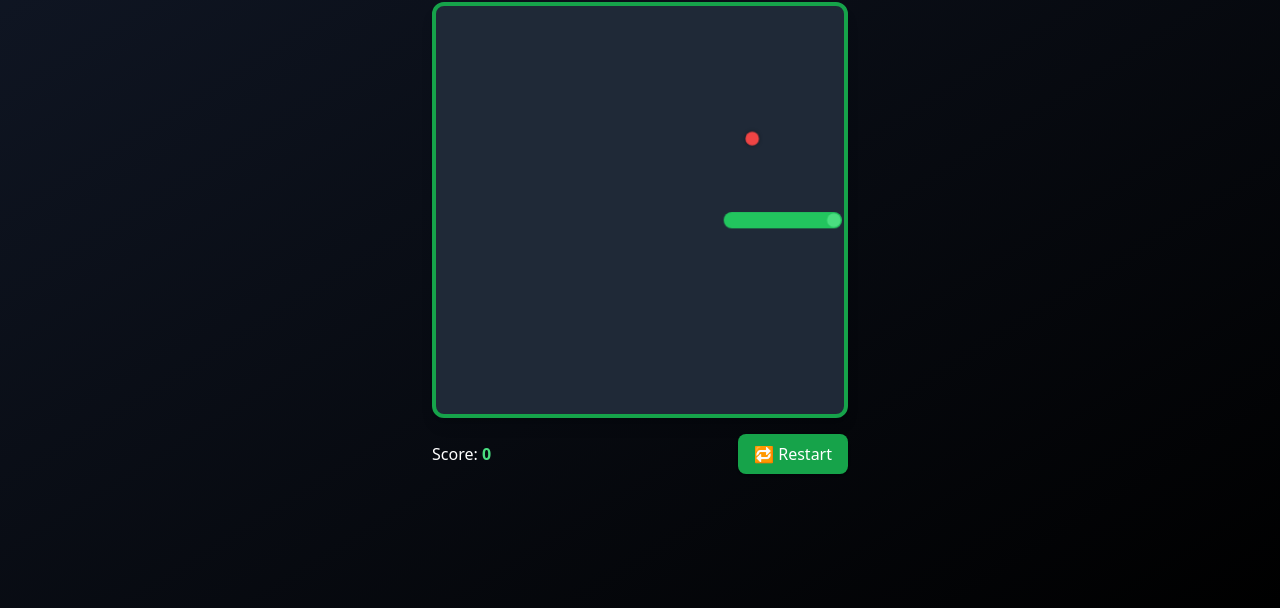
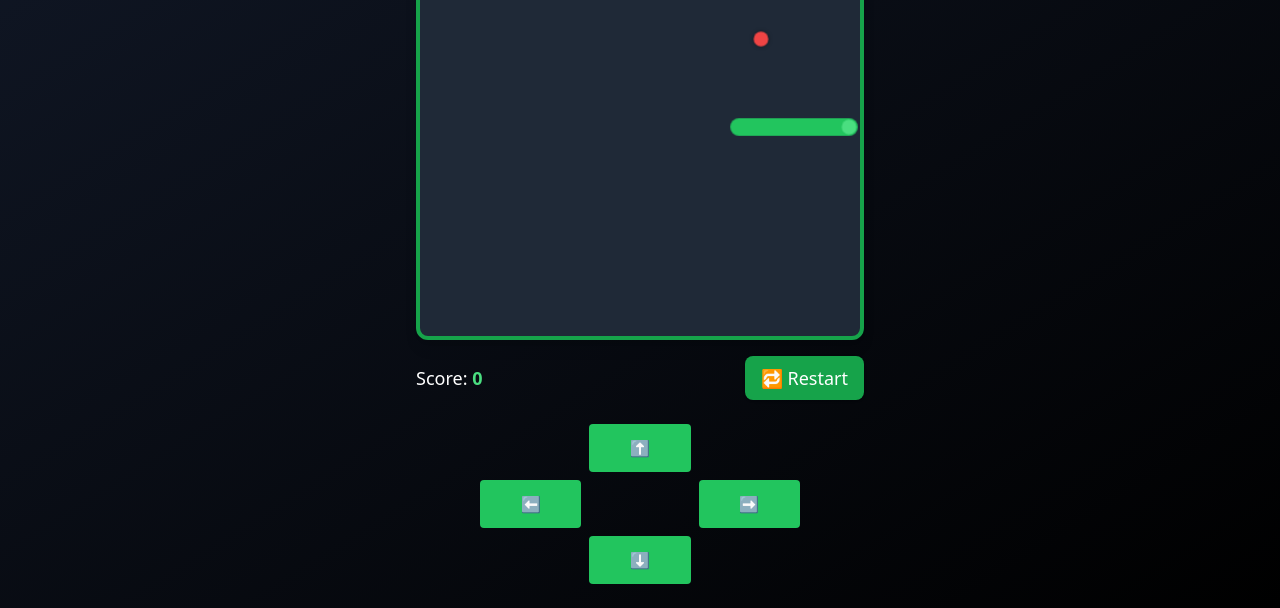
Before and after one commit to HENGKER-MAGANG/game-snack, a plain HTML site: page index.html in a window 1280 px wide. Shown: the part 192-800 px from the top of the page. Drawn offline with nearby package versions, Linux system fonts and the light colour scheme.

Commit message:
commit 2

```diff
--- a/index.html
+++ b/index.html
@@ -13,17 +13,33 @@
     }
   </style>
 </head>
-<body class="bg-gradient-to-br from-gray-900 to-black text-white flex items-center justify-center min-h-screen">
-  <div class="text-center w-full max-w-md px-4">
+<body class="bg-gradient-to-br from-gray-900 to-black text-white flex items-center justify-center min-h-screen px-4">
+  <div class="text-center w-full max-w-md">
     <h1 class="text-3xl font-bold mb-6 text-green-400">🐍 Snake Game</h1>
+
     <canvas id="gameCanvas" class="w-full aspect-square bg-gray-800 rounded-xl shadow-lg border-4 border-green-600"></canvas>
-    <div class="mt-4 flex justify-between items-center">
+
+    <div class="mt-4 flex justify-between items-center text-lg">
       <p>Score: <span id="score" class="font-bold text-green-400">0</span></p>
-      <button id="restartBtn" class="bg-green-600 hover:bg-green-700 text-white py-2 px-4 rounded-lg shadow">
-        🔁 Restart
-      </button>
+      <button id="restartBtn" class="bg-green-600 hover:bg-green-700 text-white py-2 px-4 rounded-lg shadow transition">🔁 Restart</button>
+    </div>
+
+    <!-- Kontrol Mobile -->
+    <div class="mt-6 grid grid-cols-3 gap-2 max-w-xs mx-auto">
+      <div></div>
+      <button class="control-btn bg-green-500 hover:bg-green-600 py-3 rounded text-white" data-dir="UP">⬆️</button>
+      <div></div>
+
+      <button class="control-btn bg-green-500 hover:bg-green-600 py-3 rounded text-white" data-dir="LEFT">⬅️</button>
+      <div></div>
+      <button class="control-btn bg-green-500 hover:bg-green-600 py-3 rounded text-white" data-dir="RIGHT">➡️</button>
+
+      <div></div>
+      <button class="control-btn bg-green-500 hover:bg-green-600 py-3 rounded text-white" data-dir="DOWN">⬇️</button>
+      <div></div>
     </div>
   </div>
+
   <script src="script.js"></script>
 </body>
 </html>
--- a/script.js
+++ b/script.js
@@ -1,6 +1,5 @@
 const canvas = document.getElementById("gameCanvas");
 const ctx = canvas.getContext("2d");
-
 const scoreEl = document.getElementById("score");
 const restartBtn = document.getElementById("restartBtn");
 
@@ -18,10 +17,7 @@ let food = spawnFood();
 let score = 0;
 let gameRunning = true;
 let gameInterval;
-
-for (let i = 5; i >= 0; i--) {
-  snake.push({ x: i * box, y: 10 * box });
-}
+let currentSpeed = 130;
 
 function spawnFood() {
   const x = Math.floor(Math.random() * cols) * box;
@@ -43,7 +39,6 @@ function drawSnake() {
   }
   ctx.stroke();
 
-  // Head highlight
   ctx.beginPath();
   ctx.arc(snake[0].x + box / 2, snake[0].y + box / 2, box / 3, 0, Math.PI * 2);
   ctx.fillStyle = "#4ade80";
@@ -90,6 +85,7 @@ function update() {
     score++;
     scoreEl.textContent = score;
     food = spawnFood();
+    increaseSpeedIfNeeded();
   } else {
     snake.pop();
   }
@@ -102,7 +98,39 @@ function gameLoop() {
   update();
 }
 
-// Kontrol
+function resetGame() {
+  snake = [];
+  for (let i = 5; i >= 0; i--) {
+    snake.push({ x: i * box, y: 10 * box });
+  }
+  direction = "RIGHT";
+  nextDirection = "RIGHT";
+  score = 0;
+  scoreEl.textContent = "0";
+  food = spawnFood();
+  gameRunning = true;
+  currentSpeed = 130;
+  clearInterval(gameInterval);
+  startGameWithSpeed(currentSpeed);
+}
+
+function startGameWithSpeed(speed) {
+  gameInterval = setInterval(() => {
+    gameLoop();
+  }, speed);
+}
+
+function increaseSpeedIfNeeded() {
+  if (score % 5 === 0 && score !== 0) {
+    if (currentSpeed > 60) {
+      currentSpeed -= 10;
+      clearInterval(gameInterval);
+      startGameWithSpeed(currentSpeed);
+    }
+  }
+}
+
+// Kontrol Keyboard
 document.addEventListener("keydown", (e) => {
   if (e.key === "ArrowUp" && direction !== "DOWN") nextDirection = "UP";
   if (e.key === "ArrowDown" && direction !== "UP") nextDirection = "DOWN";
@@ -110,7 +138,7 @@ document.addEventListener("keydown", (e) => {
   if (e.key === "ArrowRight" && direction !== "LEFT") nextDirection = "RIGHT";
 });
 
-// Swipe
+// Kontrol Mobile: swipe
 let touchX, touchY;
 canvas.addEventListener("touchstart", (e) => {
   touchX = e.touches[0].clientX;
@@ -130,25 +158,21 @@ canvas.addEventListener("touchmove", (e) => {
   touchY = null;
 });
 
-// Restart
+// Kontrol Mobile: tombol
+document.querySelectorAll(".control-btn").forEach((btn) => {
+  btn.addEventListener("click", () => {
+    const dir = btn.getAttribute("data-dir");
+    if (dir === "UP" && direction !== "DOWN") nextDirection = "UP";
+    if (dir === "DOWN" && direction !== "UP") nextDirection = "DOWN";
+    if (dir === "LEFT" && direction !== "RIGHT") nextDirection = "LEFT";
+    if (dir === "RIGHT" && direction !== "LEFT") nextDirection = "RIGHT";
+  });
+});
+
+// Restart button
 restartBtn.addEventListener("click", () => {
   resetGame();
 });
 
-function resetGame() {
-  snake = [];
-  for (let i = 5; i >= 0; i--) {
-    snake.push({ x: i * box, y: 10 * box });
-  }
-  direction = "RIGHT";
-  nextDirection = "RIGHT";
-  score = 0;
-  scoreEl.textContent = "0";
-  food = spawnFood();
-  gameRunning = true;
-  clearInterval(gameInterval);
-  gameInterval = setInterval(gameLoop, 130); // atur kecepatan di sini (130ms antar gerakan)
-}
-
-// Mulai
+// Start game
 resetGame();
```
